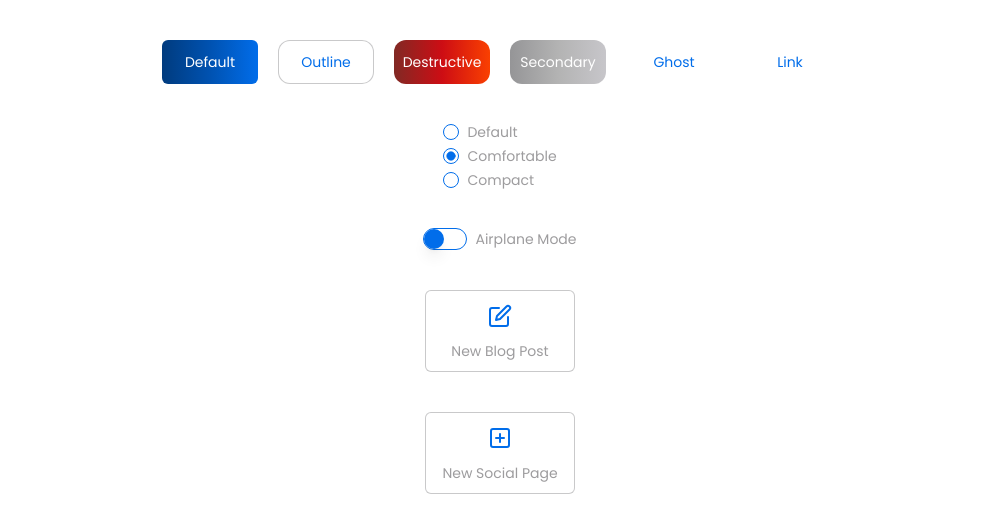
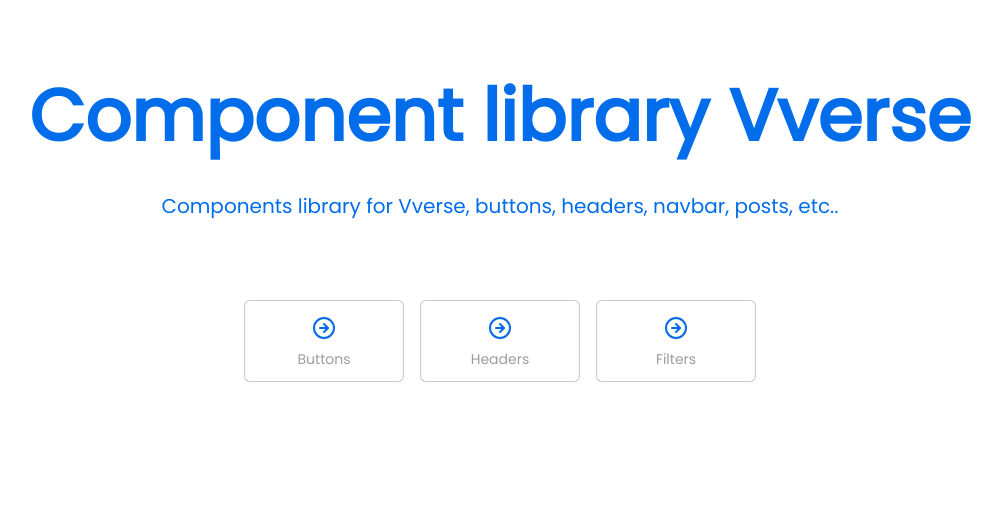
Before and after one commit to RabGH/vverse-components, a Next.js app: page / in a window 1280 px wide. Shown: the top 532 px of the page, without its empty margins (140-1142 px from the left). Built offline with nearby package versions, Linux system fonts and the light colour scheme.

Commit message:
Fix landing page & links to different components

```diff
--- a/app/page.tsx
+++ b/app/(dashboard)/(routes)/buttons/page.tsx
@@ -3,12 +3,12 @@ import { Button } from "@/components/ui/button";
 import { RadioGroupDemo } from "@/components/test/RadioGroupDemo";
 import { SwitchDemo } from "@/components/test/SwitchDemo";
 
-import {
-  BlogPostButton,
-  SocialPageButton,
-} from "@/components/blog-post-button";
+import { NewPostButton } from "@/components/posts/new-post-button";
+import { PlusSquare, PenSquare, UserPlus, Newspaper } from "lucide-react";
 
-export default function Home() {
+import { CreatePostButton } from "@/components/posts/create-post-button";
+
+export default function ButtonPage() {
   return (
     <div className="flex items-center h-full flex-col space-y-10 m-10">
       <div className="space-x-5">
@@ -36,10 +36,23 @@ export default function Home() {
         <SwitchDemo />
       </div>
       <div className="">
-        <BlogPostButton />
+        <NewPostButton icon={PenSquare} label={"New Blog Post"} link={""} />
       </div>
       <div className="">
-        <SocialPageButton />
+        <NewPostButton icon={PlusSquare} label={"New Social Post"} link={""} />
+      </div>
+      <div className="">
+        <NewPostButton icon={UserPlus} label={"New Social Group"} link={""} />
+      </div>
+      <div className="">
+        <CreatePostButton
+          icon={Newspaper}
+          label={
+            "Donex Ligula Dictum Fringilla Nunc Dui Odio Sit Convallis. Eu Lectus Sed."
+          }
+          title={"New Social Group"}
+          link={""}
+        />
       </div>
     </div>
   );
--- /dev/null
+++ b/app/(dashboard)/(routes)/filters/page.tsx
@@ -0,0 +1,12 @@
+import { ComboboxDemo } from "@/components/test/ComboBoxDemo";
+import React from "react";
+
+const FilterPage = () => {
+  return (
+    <div className="flex flex-col items-center justify-center h-full">
+      <ComboboxDemo />
+    </div>
+  );
+};
+
+export default FilterPage;
--- /dev/null
+++ b/app/(dashboard)/(routes)/headers/page.tsx
@@ -0,0 +1,7 @@
+import React from "react";
+
+const HeaderPage = () => {
+  return <div>HeaderPage</div>;
+};
+
+export default HeaderPage;
--- /dev/null
+++ b/app/(landing)/layout.tsx
@@ -0,0 +1,9 @@
+const LandingLayout = ({ children }: { children: React.ReactNode }) => {
+  return (
+    <main className="h-full overflow-auto">
+      <div className="mx-auto max-w-screen-xl h-full w-full">{children}</div>
+    </main>
+  );
+};
+
+export default LandingLayout;
--- /dev/null
+++ b/app/(landing)/page.tsx
@@ -0,0 +1,13 @@
+import Hero from "@/components/nav/landing-hero";
+import Navbar from "@/components/nav/navbar";
+
+const LandingPage = () => {
+  return (
+    <div>
+      <Hero />
+      <Navbar />
+    </div>
+  );
+};
+
+export default LandingPage;
--- a/components/blog-post-button.tsx
+++ /dev/null
@@ -1,39 +0,0 @@
-import { Button } from "@/components/ui/button";
-import { PenSquare, PlusSquare } from "lucide-react";
-import { Label } from "@/components/ui/label";
-
-export function BlogPostButton() {
-  return (
-    <Button
-      variant="outline"
-      className="w-[150px] h-[82px] hover:border-0 group"
-    >
-      <div className="flex flex-col items-center justify-center space-y-4">
-        <div>
-          <PenSquare className="" />
-        </div>
-        <Label className="text-muted group-hover:text-white">
-          New Blog Post
-        </Label>
-      </div>
-    </Button>
-  );
-}
-
-export function SocialPageButton() {
-  return (
-    <Button
-      variant="outline"
-      className="w-[150px] h-[82px] hover:border-0 group"
-    >
-      <div className="flex flex-col items-center justify-center space-y-4">
-        <div>
-        <PlusSquare />
-        </div>
-        <Label className="text-muted group-hover:text-white">
-          New Social Page
-        </Label>
-      </div>
-    </Button>
-  );
-}
--- /dev/null
+++ b/components/nav/landing-hero.tsx
@@ -0,0 +1,16 @@
+import React from "react";
+
+const Hero = () => {
+  return (
+    <div className="text-center p-20">
+      <div className="font-bold text-4xl sm:text-5xl md:text-6xl lg:text-7xl">
+        <h1>Component library Vverse</h1>
+      </div>
+      <div className="mt-10 text-sm md:text-xl font-light">
+        Components library for Vverse, buttons, headers, navbar, posts, etc..
+      </div>
+    </div>
+  );
+};
+
+export default Hero;
--- /dev/null
+++ b/components/nav/navbar.tsx
@@ -0,0 +1,27 @@
+import React from "react";
+import { NewPostButton } from "../posts/new-post-button";
+import { ArrowRightCircle } from "lucide-react";
+
+const Navbar = () => {
+  return (
+    <div className="text-center space-x-4">
+      <NewPostButton
+        icon={ArrowRightCircle}
+        label={"Buttons"}
+        link={"/buttons"}
+      />
+      <NewPostButton
+        icon={ArrowRightCircle}
+        label={"Headers"}
+        link={"/headers"}
+      />
+      <NewPostButton
+        icon={ArrowRightCircle}
+        label={"Filters"}
+        link={"/filters"}
+      />
+    </div>
+  );
+};
+
+export default Navbar;
--- /dev/null
+++ b/components/posts/create-post-button.tsx
@@ -0,0 +1,37 @@
+import { Button } from "@/components/ui/button";
+import { Label } from "@/components/ui/label";
+import { LucideIcon } from "lucide-react";
+import Link from "next/link";
+
+interface PostButtonProps {
+  icon: LucideIcon;
+  label: string;
+  title: string;
+  link: string;
+}
+
+// Create Post Button with Icon, title, link, and label
+
+export function CreatePostButton({
+  icon: Icon,
+  label,
+  title,
+  link,
+}: PostButtonProps) {
+  return (
+    <Link href={link}>
+      <Button
+        variant="outline"
+        className="w-[340.5px] h-[100px] hover:border-0 group"
+      >
+        <div className="flex flex-row gap-3 items-center text-left">
+          <Icon className="h-[50px] w-[50px]" />
+          <div className="flex flex-col space-y-2">
+            <h1 className="font-bold">{title}</h1>
+            <Label className="text-muted group-hover:text-white">{label}</Label>
+          </div>
+        </div>
+      </Button>
+    </Link>
+  );
+}
--- /dev/null
+++ b/components/posts/new-post-button.tsx
@@ -0,0 +1,28 @@
+import { Button } from "@/components/ui/button";
+import { Label } from "@/components/ui/label";
+import { LucideIcon } from "lucide-react";
+import Link from "next/link";
+
+interface PostButtonProps {
+  icon: LucideIcon;
+  label: string;
+  link: string;
+}
+
+// New Post Button with Icon and link, changed width from 155 to 160 to fit most labels.
+
+export function NewPostButton({ icon: Icon, label, link }: PostButtonProps) {
+  return (
+    <Link href={link}>
+      <Button
+        variant="outline"
+        className="w-[160px] h-[82px] hover:border-0 group"
+      >
+        <div className="flex flex-col items-center justify-center space-y-3">
+          <Icon />
+          <Label className="text-muted group-hover:text-white">{label}</Label>
+        </div>
+      </Button>
+    </Link>
+  );
+}
--- /dev/null
+++ b/components/test/ComboBoxDemo.tsx
@@ -0,0 +1,91 @@
+"use client";
+
+import * as React from "react";
+import { Check, ChevronsUpDown } from "lucide-react";
+
+import { cn } from "@/lib/utils";
+import { Button } from "@/components/ui/button";
+import {
+  Command,
+  CommandEmpty,
+  CommandGroup,
+  CommandInput,
+  CommandItem,
+} from "@/components/ui/command";
+import {
+  Popover,
+  PopoverContent,
+  PopoverTrigger,
+} from "@/components/ui/popover";
+
+const categories = [
+  {
+    value: "category1",
+    label: "Category 1",
+  },
+  {
+    value: "category2",
+    label: "Category 2",
+  },
+  {
+    value: "category3",
+    label: "Category 3",
+  },
+  {
+    value: "category4",
+    label: "Category 4",
+  },
+  {
+    value: "category5",
+    label: "Category 5",
+  },
+];
+
+export function ComboboxDemo() {
+  const [open, setOpen] = React.useState(false);
+  const [value, setValue] = React.useState("");
+
+  return (
+    <Popover open={open} onOpenChange={setOpen}>
+      <PopoverTrigger asChild>
+        <Button
+          variant="outline"
+          role="combobox"
+          aria-expanded={open}
+          className="w-[330px] justify-between text-muted"
+        >
+          {value
+            ? categories.find((category) => category.value === value)?.label
+            : "Select Category..."}
+          <ChevronsUpDown className="ml-2 h-4 w-4 shrink-0 opacity-50" />
+        </Button>
+      </PopoverTrigger>
+      <PopoverContent className="w-[330px] p-0">
+        <Command>
+          {/* change placeholder color here or in command input */}
+          <CommandInput className="" placeholder="Search Categories..." />
+          <CommandEmpty>No category found.</CommandEmpty>
+          <CommandGroup>
+            {categories.map((category) => (
+              <CommandItem
+                key={category.value}
+                onSelect={(currentValue) => {
+                  setValue(currentValue === value ? "" : currentValue);
+                  setOpen(false);
+                }}
+              >
+                <Check
+                  className={cn(
+                    "mr-2 h-4 w-4",
+                    value === category.value ? "opacity-100" : "opacity-0"
+                  )}
+                />
+                {category.label}
+              </CommandItem>
+            ))}
+          </CommandGroup>
+        </Command>
+      </PopoverContent>
+    </Popover>
+  );
+}
--- a/components/ui/command.tsx
+++ b/components/ui/command.tsx
@@ -1,12 +1,12 @@
-"use client"
+"use client";
 
-import * as React from "react"
-import { DialogProps } from "@radix-ui/react-dialog"
-import { Command as CommandPrimitive } from "cmdk"
-import { Search } from "lucide-react"
+import * as React from "react";
+import { DialogProps } from "@radix-ui/react-dialog";
+import { Command as CommandPrimitive } from "cmdk";
+import { Search } from "lucide-react";
 
-import { cn } from "@/lib/utils"
-import { Dialog, DialogContent } from "@/components/ui/dialog"
+import { cn } from "@/lib/utils";
+import { Dialog, DialogContent } from "@/components/ui/dialog";
 
 const Command = React.forwardRef<
   React.ElementRef<typeof CommandPrimitive>,
@@ -20,8 +20,8 @@ const Command = React.forwardRef<
     )}
     {...props}
   />
-))
-Command.displayName = CommandPrimitive.displayName
+));
+Command.displayName = CommandPrimitive.displayName;
 
 interface CommandDialogProps extends DialogProps {}
 
@@ -29,13 +29,19 @@ const CommandDialog = ({ children, ...props }: CommandDialogProps) => {
   return (
     <Dialog {...props}>
       <DialogContent className="overflow-hidden p-0 shadow-lg">
-        <Command className="[&_[cmdk-group-heading]]:px-2 [&_[cmdk-group-heading]]:font-medium [&_[cmdk-group-heading]]:text-muted-foreground [&_[cmdk-group]:not([hidden])_~[cmdk-group]]:pt-0 [&_[cmdk-group]]:px-2 [&_[cmdk-input-wrapper]_svg]:h-5 [&_[cmdk-input-wrapper]_svg]:w-5 [&_[cmdk-input]]:h-12 [&_[cmdk-item]]:px-2 [&_[cmdk-item]]:py-3 [&_[cmdk-item]_svg]:h-5 [&_[cmdk-item]_svg]:w-5">
+        <Command
+          className={`[&_[cmdk-group-heading]]:px-2 [&_[cmdk-group-heading]]:font-medium
+          [&_[cmdk-group-heading]]:text-muted-foreground
+          [&_[cmdk-group]:not([hidden])_~[cmdk-group]]:pt-0 [&_[cmdk-group]]:px-2
+          [&_[cmdk-input-wrapper]_svg]:h-5 [&_[cmdk-input-wrapper]_svg]:w-5 [&_[cmdk-input]]:h-12
+          [&_[cmdk-item]]:px-2 [&_[cmdk-item]]:py-3 [&_[cmdk-item]_svg]:h-5 [&_[cmdk-item]_svg]:w-5`}
+        >
           {children}
         </Command>
       </DialogContent>
     </Dialog>
-  )
-}
+  );
+};
 
 const CommandInput = React.forwardRef<
   React.ElementRef<typeof CommandPrimitive.Input>,
@@ -46,15 +52,16 @@ const CommandInput = React.forwardRef<
     <CommandPrimitive.Input
       ref={ref}
       className={cn(
-        "flex h-11 w-full rounded-md bg-transparent py-3 text-sm outline-none placeholder:text-muted-foreground disabled:cursor-not-allowed disabled:opacity-50",
+        `flex h-11 w-full rounded-md bg-transparent py-3 text-sm outline-none
+        placeholder:text-muted-foreground disabled:cursor-not-allowed disabled:opacity-50`,
         className
       )}
       {...props}
     />
   </div>
-))
+));
 
-CommandInput.displayName = CommandPrimitive.Input.displayName
+CommandInput.displayName = CommandPrimitive.Input.displayName;
 
 const CommandList = React.forwardRef<
   React.ElementRef<typeof CommandPrimitive.List>,
@@ -65,9 +72,9 @@ const CommandList = React.forwardRef<
     className={cn("max-h-[300px] overflow-y-auto overflow-x-hidden", className)}
     {...props}
   />
-))
+));
 
-CommandList.displayName = CommandPrimitive.List.displayName
+CommandList.displayName = CommandPrimitive.List.displayName;
 
 const CommandEmpty = React.forwardRef<
   React.ElementRef<typeof CommandPrimitive.Empty>,
@@ -78,9 +85,9 @@ const CommandEmpty = React.forwardRef<
     className="py-6 text-center text-sm"
     {...props}
   />
-))
+));
 
-CommandEmpty.displayName = CommandPrimitive.Empty.displayName
+CommandEmpty.displayName = CommandPrimitive.Empty.displayName;
 
 const CommandGroup = React.forwardRef<
   React.ElementRef<typeof CommandPrimitive.Group>,
@@ -89,14 +96,17 @@ const CommandGroup = React.forwardRef<
   <CommandPrimitive.Group
     ref={ref}
     className={cn(
-      "overflow-hidden p-1 text-foreground [&_[cmdk-group-heading]]:px-2 [&_[cmdk-group-heading]]:py-1.5 [&_[cmdk-group-heading]]:text-xs [&_[cmdk-group-heading]]:font-medium [&_[cmdk-group-heading]]:text-muted-foreground",
+      `overflow-hidden p-1 text-foreground
+      [&_[cmdk-group-heading]]:px-2 [&_[cmdk-group-heading]]:py-1.5
+      [&_[cmdk-group-heading]]:text-xs [&_[cmdk-group-heading]]:font-medium
+      [&_[cmdk-group-heading]]:text-muted-foreground`,
       className
     )}
     {...props}
   />
-))
+));
 
-CommandGroup.displayName = CommandPrimitive.Group.displayName
+CommandGroup.displayName = CommandPrimitive.Group.displayName;
 
 const CommandSeparator = React.forwardRef<
   React.ElementRef<typeof CommandPrimitive.Separator>,
@@ -107,8 +117,8 @@ const CommandSeparator = React.forwardRef<
     className={cn("-mx-1 h-px bg-border", className)}
     {...props}
   />
-))
-CommandSeparator.displayName = CommandPrimitive.Separator.displayName
+));
+CommandSeparator.displayName = CommandPrimitive.Separator.displayName;
 
 const CommandItem = React.forwardRef<
   React.ElementRef<typeof CommandPrimitive.Item>,
@@ -117,14 +127,16 @@ const CommandItem = React.forwardRef<
   <CommandPrimitive.Item
     ref={ref}
     className={cn(
-      "relative flex cursor-default select-none items-center rounded-sm px-2 py-1.5 text-sm outline-none aria-selected:bg-accent aria-selected:text-accent-foreground data-[disabled]:pointer-events-none data-[disabled]:opacity-50",
+      `relative flex cursor-default select-none items-center rounded-sm
+      px-2 py-1.5 text-sm outline-none aria-selected:bg-accent aria-selected:text-accent-foreground
+      data-[disabled]:pointer-events-none data-[disabled]:opacity-50`,
       className
     )}
     {...props}
   />
-))
+));
 
-CommandItem.displayName = CommandPrimitive.Item.displayName
+CommandItem.displayName = CommandPrimitive.Item.displayName;
 
 const CommandShortcut = ({
   className,
@@ -138,9 +150,9 @@ const CommandShortcut = ({
       )}
       {...props}
     />
-  )
-}
-CommandShortcut.displayName = "CommandShortcut"
+  );
+};
+CommandShortcut.displayName = "CommandShortcut";
 
 export {
   Command,
@@ -152,4 +164,4 @@ export {
   CommandItem,
   CommandShortcut,
   CommandSeparator,
-}
+};
```
